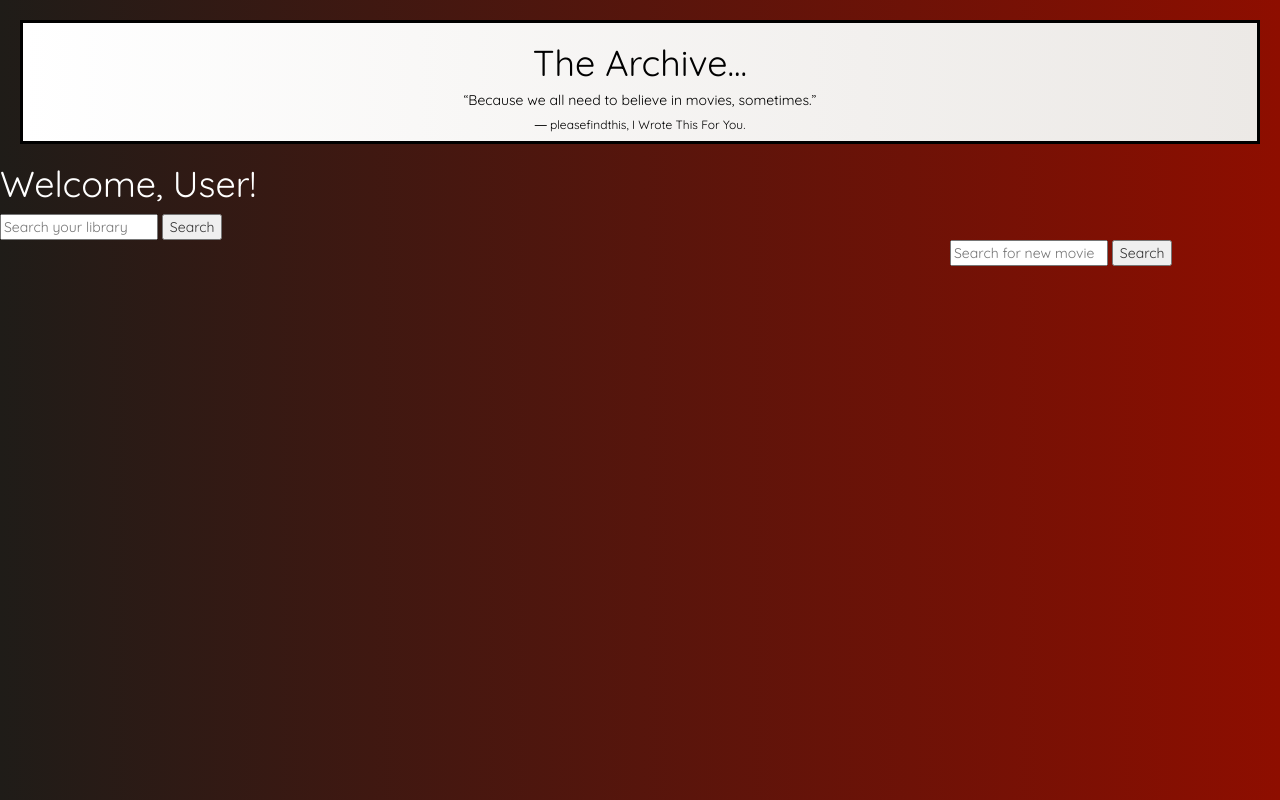
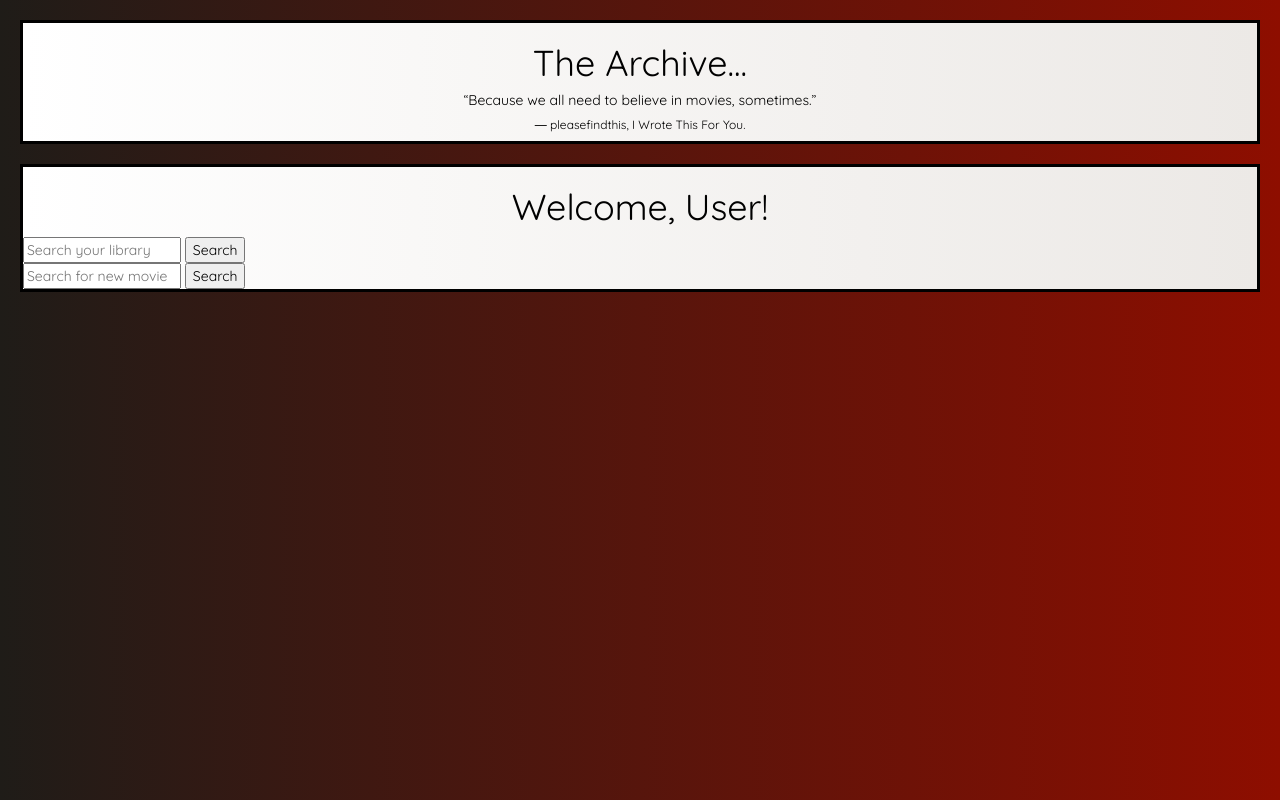
Before and after one commit to JazzyCordaro/The_Archive_Solo_Project, a website: page public/index.html in a window 1280 px wide. Both pictures are taken after a click on the element "Login". Drawn offline with Linux system fonts and the light colour scheme; no server answers.

Commit message:
DB created

```diff
--- a/public/index.html
+++ b/public/index.html
@@ -19,7 +19,7 @@
          <div id='login'>
            <input type="text" name="name" placeholder="Username">
            <input type="text" name="name" placeholder="Password">
-           <button type="button" name="button">Login</button>
+           <button type="button" name="button" class="allButtons">Login</button>
          </div>
 
      <div id='quote'>
@@ -30,22 +30,23 @@
 
 <div id='userLoggedIn'>
   <div id='welcomeUser'>
-  <h1>Welcome, User!</h1>
-  </div>
+  <h1><center>Welcome, User!</center></h1>
+
   <div id='searchLibrary'>
   <!-- search for user to search their current library  -->
   <input type="text" name="name" placeholder="Search your library">
-  <button type="button" name="button" id="searchArchive">Search</button>
+  <button type="button" name="button" class="allButtons" id="searchArchive">Search</button>
  </div>
 
 <div id='searchNewMovie'>
 <!-- search for the user to add movies to library -->
   <input type="text" id="searchTitle" placeholder="Search for new movie">
-  <button type="button" name="button" id="searchNew">Search</button>
+  <button type="button" name="button" class="allButtons" id="searchNew">Search</button>
 </div>
 
     <div id='outputDiv'>
     </div>
 </div>
+</div>
   </body>
 </html>
--- a/public/scripts/scripts.js
+++ b/public/scripts/scripts.js
@@ -46,6 +46,7 @@ var showMovies = function( results ){
   for( var i = 0 ; i < results.length; i++ ){
     $( '#outputDiv').append( '<p>' + results[ i ].Title + '</p>' );
     $( '#outputDiv').append( '<img src="' + results[ i ].Poster + '">' );
+    $('#outputDiv').append('<p>' + '<button>Add</button>' + '</p>');
       }
     };
   });
--- a/public/style/style.css
+++ b/public/style/style.css
@@ -25,9 +25,23 @@ background: linear-gradient(to left, #ECE9E6 , #FFFFFF); /* W3C, IE 10+/ Edge, F
 }
 
 #searchNewMovie {
-  margin-left: 950px;
+  /*margin-left: 950px;*/
+  align-items: flex-start;
+
 }
 
 #welcomeUser{
-  color: white;
+  align-items: flex-start;
+  color: black;
+  border: 3px solid;
+  border-color: black;
+  margin: 20px;
+  background: #ECE9E6; /* fallback for old browsers */
+  background: -webkit-linear-gradient(to left, #ECE9E6 , #FFFFFF); /* Chrome 10-25, Safari 5.1-6 */
+  background: linear-gradient(to left, #ECE9E6 , #FFFFFF); /* W3C, IE 10+/ Edge, Firefox 16+, Chrome 26+, Opera 12+, Safari 7+ */
 }
+
+.allButtons:hover{
+  background-color: darkred;
+color: white;
+}
```
Also changed, not shown: 1 other file.
